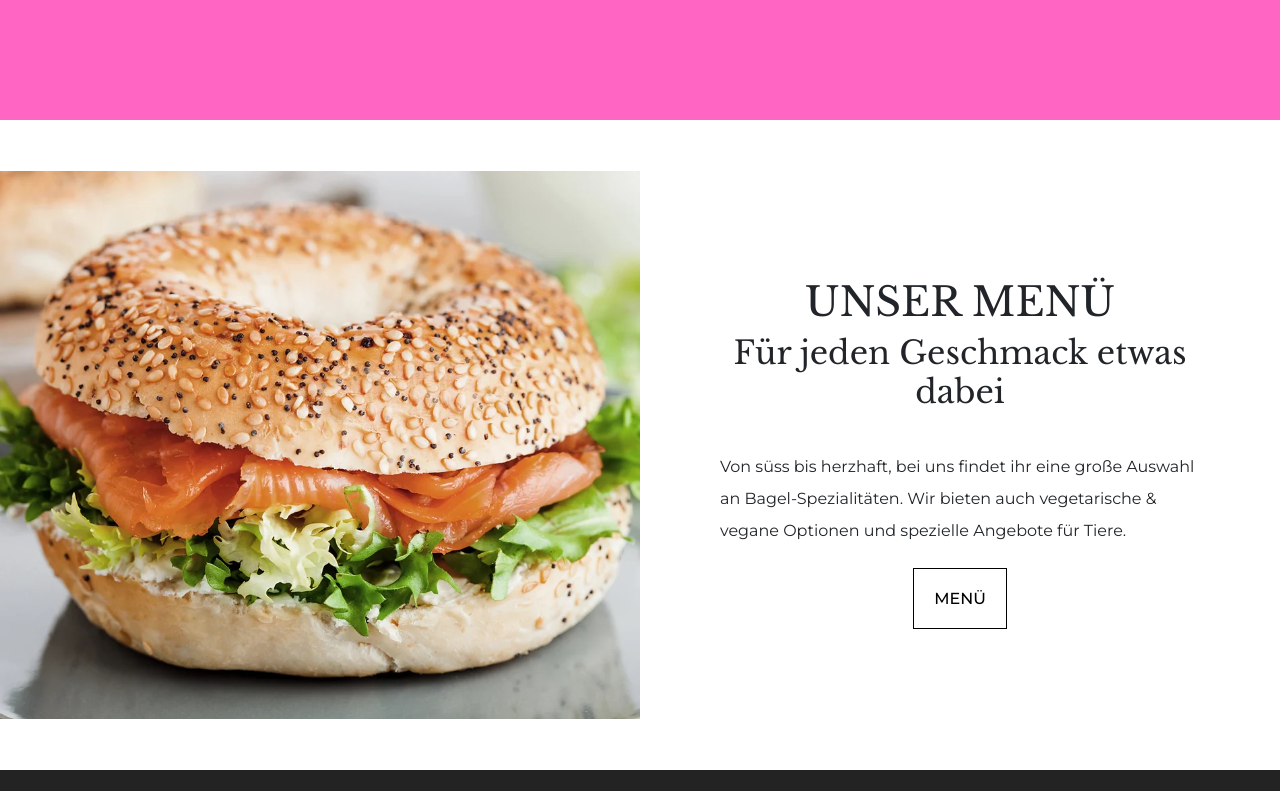
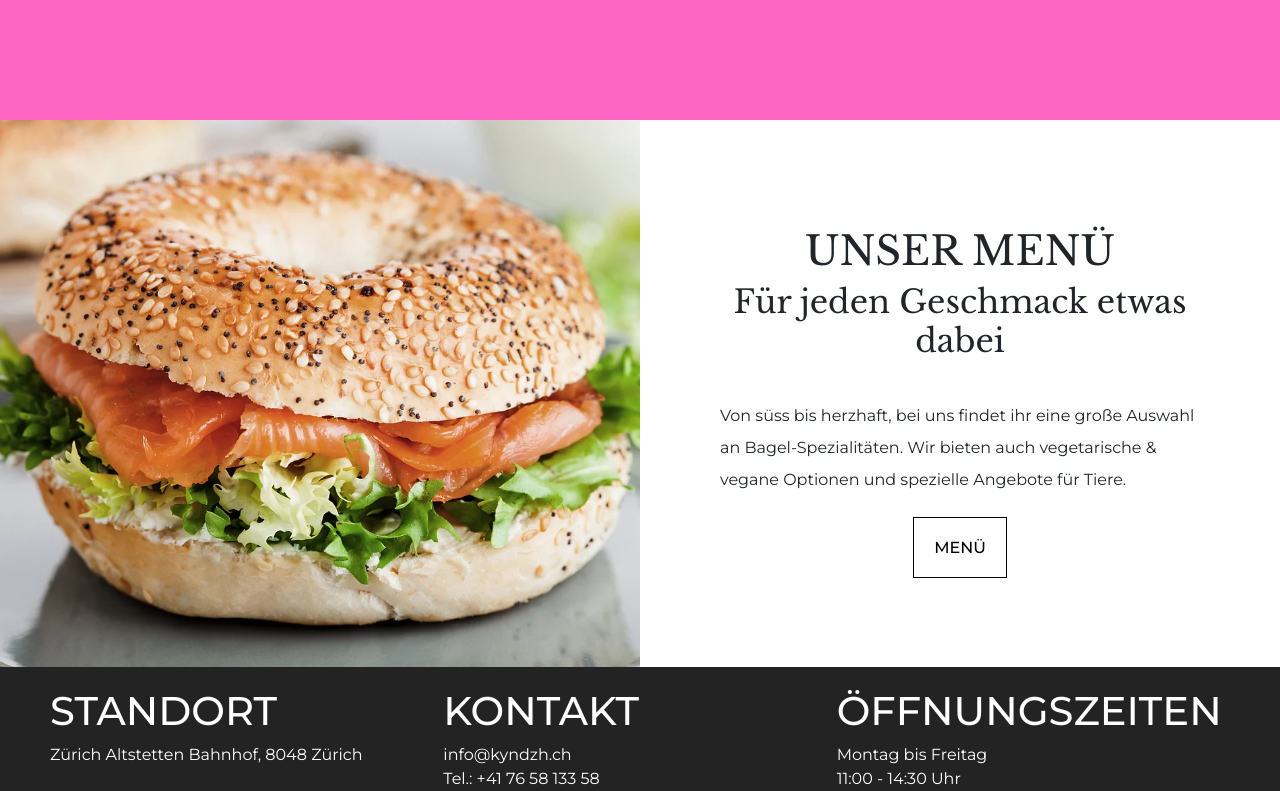
Before and after one commit to HeyTiina/kynd, a React (Create React App) app: page / in a window 1280 px wide. Shown: the part 1961-2752 px from the top of the page. Built offline with nearby package versions, Linux system fonts and the light colour scheme.

Commit message:
Update Menu.css

```diff
--- a/src/main/Menu.css
+++ b/src/main/Menu.css
@@ -1,10 +1,8 @@
 .menu {
   background-color: white;
-  justify-items: center; /* center horizontally */
-  align-items: center; /* center vertically */
-  display: flex;
-  height: 650px; /* Ajusta la altura según lo que necesites recortar */
-  overflow: hidden; /* Oculta el contenido que sobrepase */
+  display: grid;
+  align-items: center;
+  grid-template-columns: 1fr 1fr; /* Esto define dos columnas de igual tamaño */
 }
 
 .menu-description {
@@ -36,5 +34,5 @@ h2 {
 }
 
 .menu img {
-  width: 50%;
+  width: 100%;
 }
```
